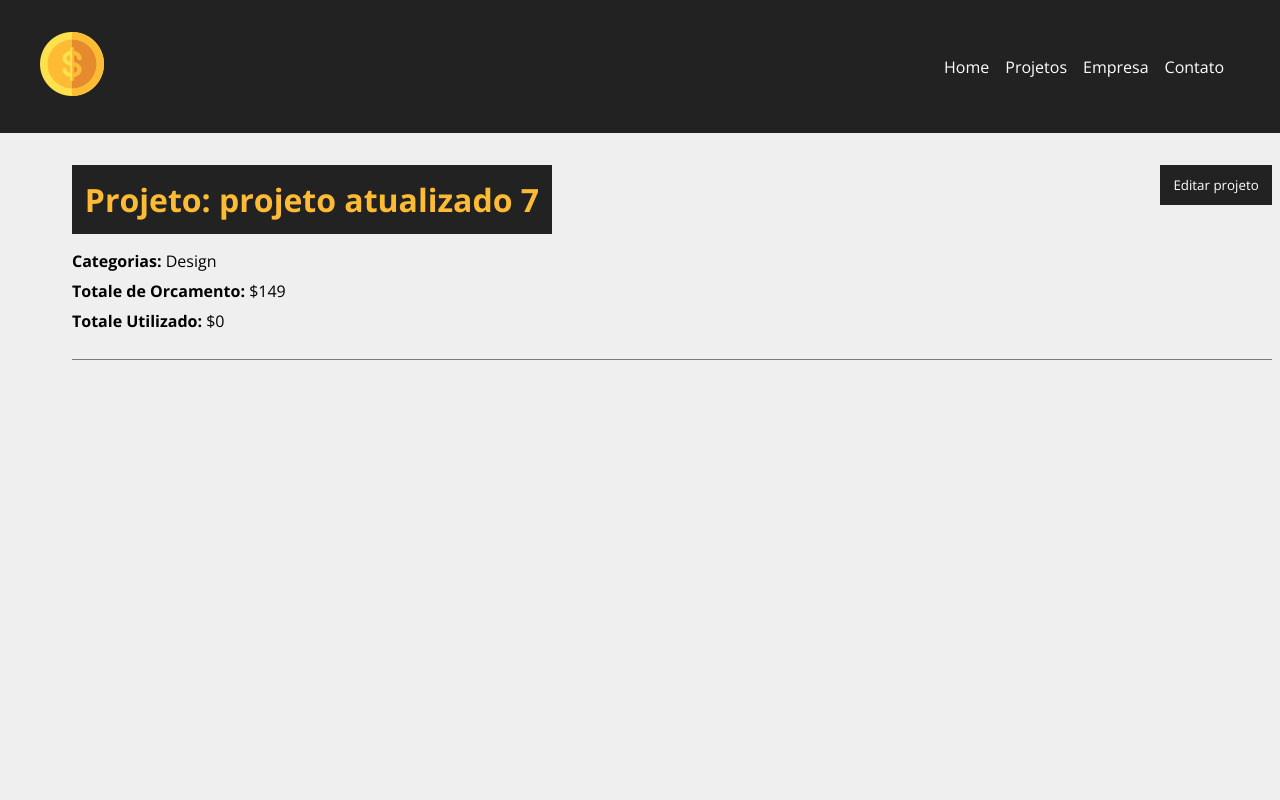
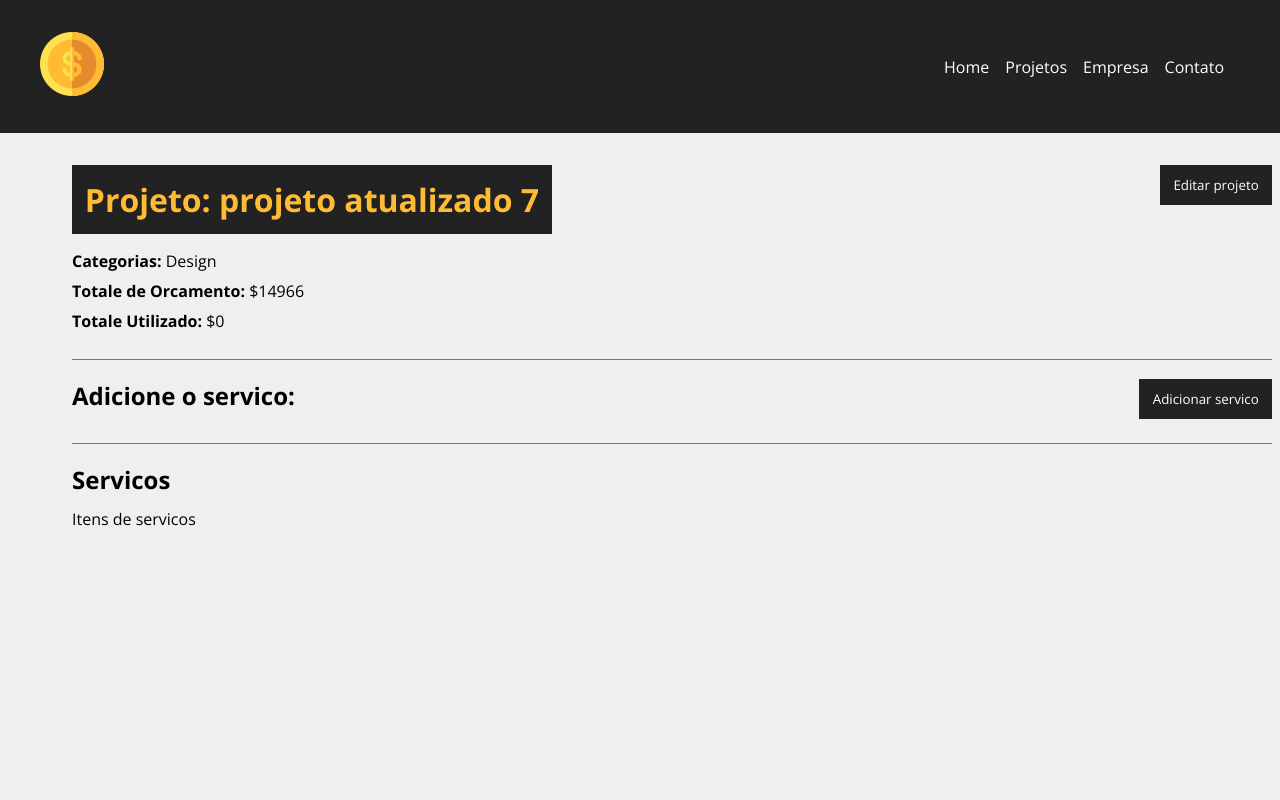
Before and after one commit to benevora/react-app-cost, a React (Create React App) app in the folder costs/: page /project/2 in a window 1280 px wide. Shown: the top 800 px of the page. Built offline with nearby package versions, Linux system fonts and the light colour scheme; data requests are answered from the project's data file.

Commit message:
Creating service area

```diff
--- a/costs/db.json
+++ b/costs/db.json
@@ -2,7 +2,7 @@
   "projects": [
     {
       "name": "projeto atualizado 7",
-      "budget": "149",
+      "budget": "14966",
       "category": {
         "id": "3",
         "name": "Design"
--- a/costs/src/components/pages/Project.js
+++ b/costs/src/components/pages/Project.js
@@ -14,6 +14,7 @@ function Project() {
 
   const [project, setProject] = useState([])
   const [showProjectForm,setShowProjectForm] = useState(false)
+  const [showServiceForm,setShowServiceForm] = useState(false)
   const [message, setMessage] = useState()
   const [type, setType] = useState()
 
@@ -35,6 +36,8 @@ function Project() {
 
 
   function editPost(project) {
+    setMessage('')
+
     // budget validation
     if (project.budget < project.cost) {
       setMessage('O orcamento nao pode ser menor que o custo do projeto!')
@@ -64,6 +67,10 @@ function Project() {
     setShowProjectForm(!showProjectForm)
   }
 
+  function toggleServiceForm() {
+    setShowServiceForm(!showServiceForm)
+  }
+
 
 
   return (
@@ -78,7 +85,7 @@ function Project() {
                 {!showProjectForm ? 'Editar projeto' : 'Fechar'}
               </button>
               {!showProjectForm ? (
-                <div className={styles.prject_info} >
+                <div className={styles.prject_info}>
                   <p>
                     <span>Categorias:</span> {project.category.name}
                   </p>
@@ -90,7 +97,7 @@ function Project() {
                   </p>
                 </div>
               ) : (
-                <div className={styles.prject_info} >
+                <div className={styles.prject_info}>
                   <ProjectForm
                     handleSubmit={editPost}
                     btnText="Concluir edicao"
@@ -99,6 +106,19 @@ function Project() {
                 </div>
               )}
             </div>
+            <div className={styles.service_form_container}>
+              <h2>Adicione o servico:</h2>
+              <button className={styles.btn} onClick={toggleServiceForm}>
+                {!showServiceForm ? 'Adicionar servico' : 'Fechar'}
+              </button>
+              <div className={styles.prject_info}>
+                {showServiceForm && <div>formulario do servico</div> }
+              </div>
+            </div>
+            <h2>Servicos</h2>
+            <Container customClass="start">
+              <p>Itens de servicos</p>
+            </Container>
           </Container>
         </div>
         ) : (
```
